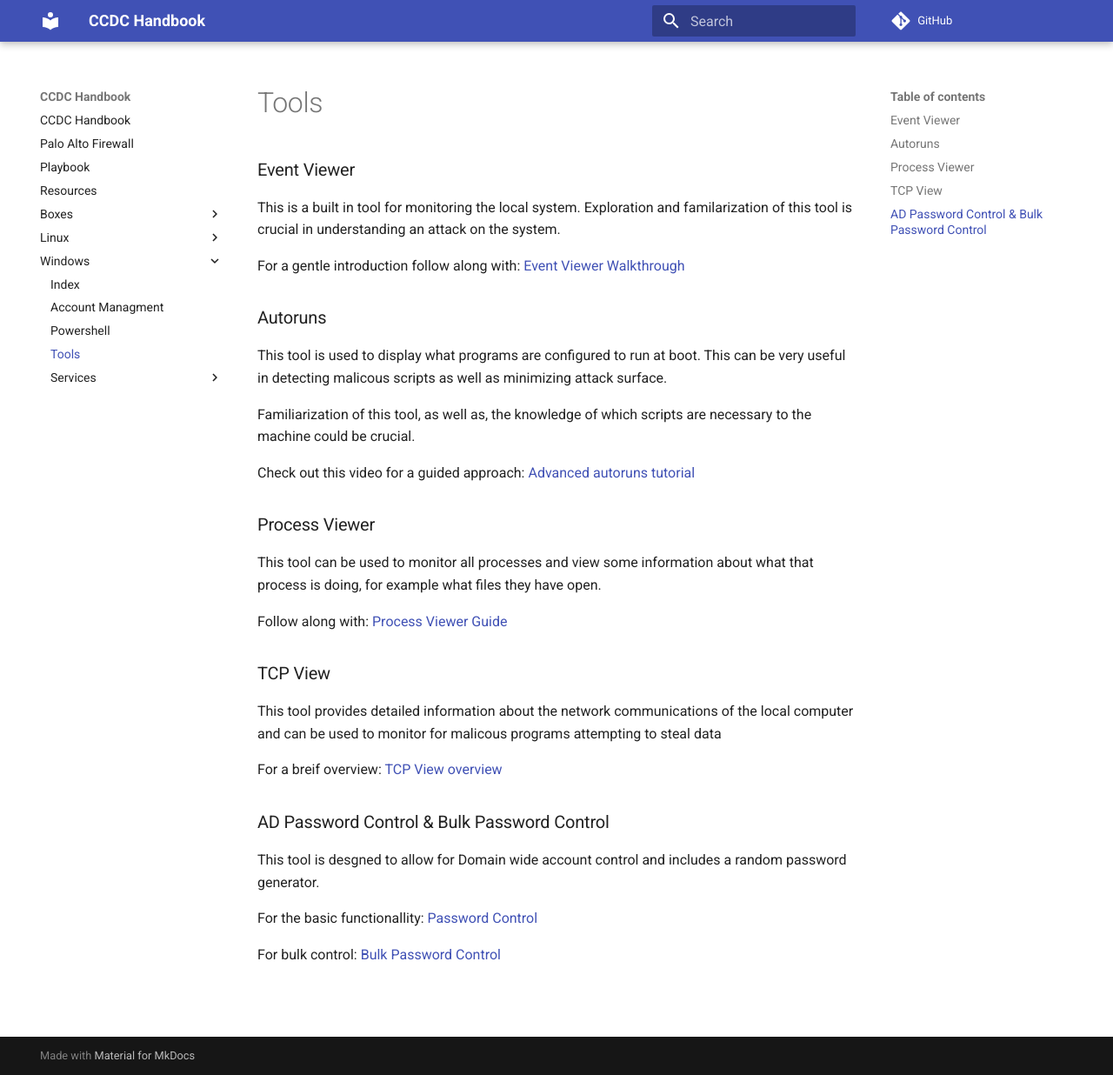
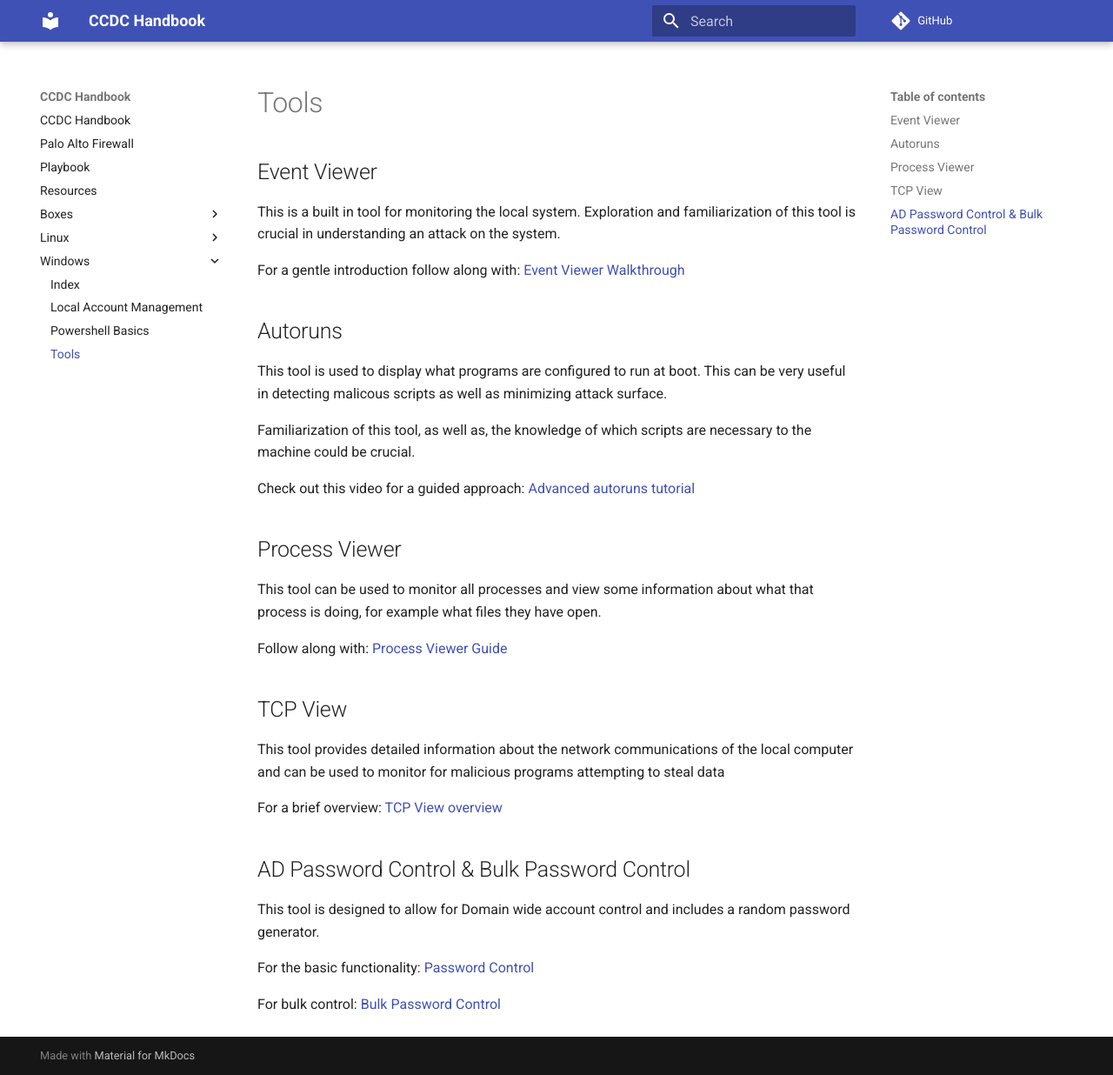
Before and after one commit to ius-csg/ccdc-handbook, an MkDocs documentation site: the page built from docs/Windows/Tools.md, in a window 1280 px wide and 1236 px high. Shown: the whole window at 87% size. Built offline with MkDocs 1.6.1 and Material for MkDocs 9.7.7, drawn with Linux system fonts in a browser that asks for light colours; comment, search, counter and statistics services are not loaded.

Commit message:
Start windows stuff, fix mailserver page

```diff
--- a/docs/Windows/Tools.md
+++ b/docs/Windows/Tools.md
@@ -1,13 +1,13 @@
 # Tools
 
-###Event Viewer
+## Event Viewer
 
-This is a built in tool for monitoring the local system. Exploration and familarization of this tool is crucial in understanding an attack on the system.
+This is a built in tool for monitoring the local system. Exploration and familiarization of this tool is crucial in understanding an attack on the system.
 
 For a gentle introduction follow along with:
 [Event Viewer Walkthrough](https://www.howtogeek.com/school/using-windows-admin-tools-like-a-pro/lesson3)
 
-###Autoruns
+## Autoruns
 
 This tool is used to display what programs are configured to run at boot. This can be very useful in detecting malicous scripts as well as minimizing attack surface.
 
@@ -16,25 +16,25 @@ Familiarization of this tool, as well as, the knowledge of which scripts are nec
 Check out this video for a guided approach:
 [Advanced autoruns tutorial](https://m.youtube.com/watch?v=L6Zp_fwYJa8)
 
-###Process Viewer
+## Process Viewer
 
 This tool can be used to monitor all processes and view some information about what that process is doing, for example what files they have open.
 
 Follow along with:
 [Process Viewer Guide](https://www.howtogeek.com/school/sysinternals-pro/lesson2)
 
-###TCP View
+## TCP View
 
-This tool provides detailed information about the network communications of the local computer and can be used to monitor for malicous programs attempting to steal data
+This tool provides detailed information about the network communications of the local computer and can be used to monitor for malicious programs attempting to steal data
 
-For a breif overview:
+For a brief overview:
 [TCP View overview](https://techlogon.com/2013/01/16/using-tcpview-to-find-programs-using-your-internet-connection)
 
-###AD Password Control & Bulk Password Control
+## AD Password Control & Bulk Password Control
 
-This tool is desgned to allow for Domain wide account control and includes a random password generator.
+This tool is designed to allow for Domain wide account control and includes a random password generator.
 
-For the basic functionallity:
+For the basic functionality:
 [Password Control](www.wisesoft.co.uk/software/passwordcontrol/default.aspx)
 
 For bulk control:
```
Also changed, not shown: docs/Boxes/Debian-Email.md (deleted, +0 -55 lines), docs/Boxes/Fedora-Email.md (added, +41 -0 lines), docs/Boxes/Windows-AD.md (added, +13 -0 lines), docs/Windows/Account Managment.md (deleted, +0 -47 lines), docs/Windows/Local accounts.md (added, +47 -0 lines), docs/Windows/Powershell.md (+8 -8 lines), docs/Windows/Services/Overview.md (deleted).
